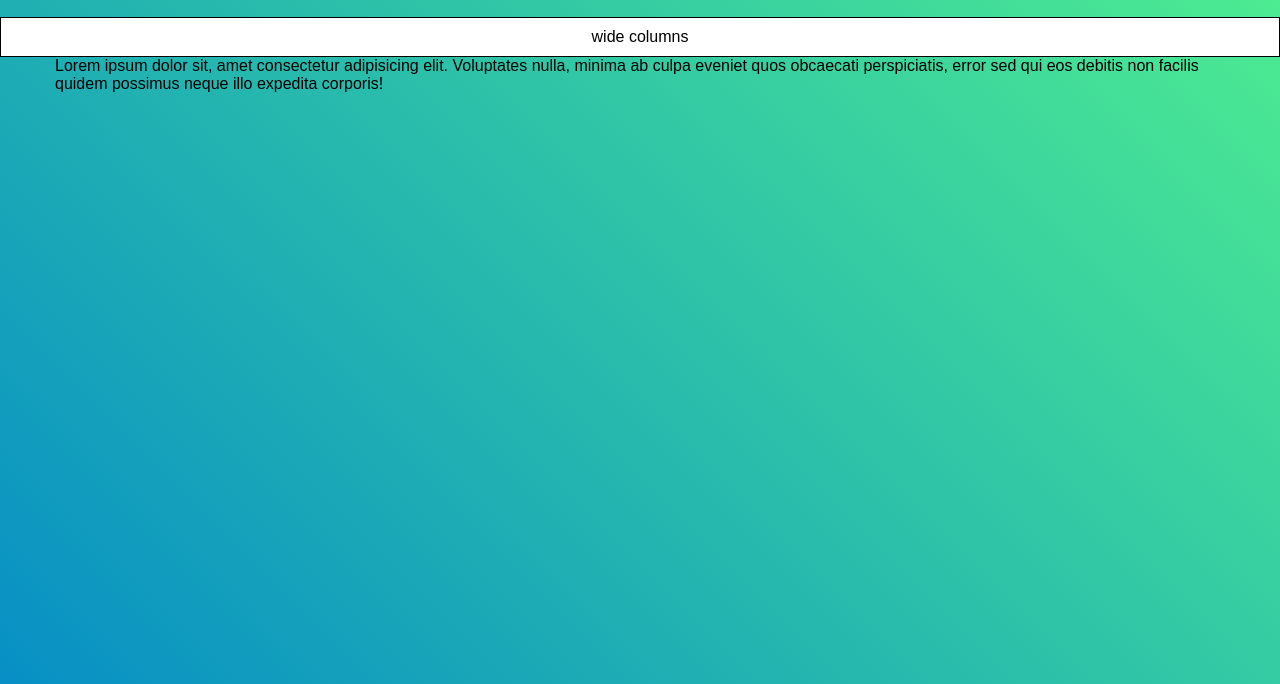
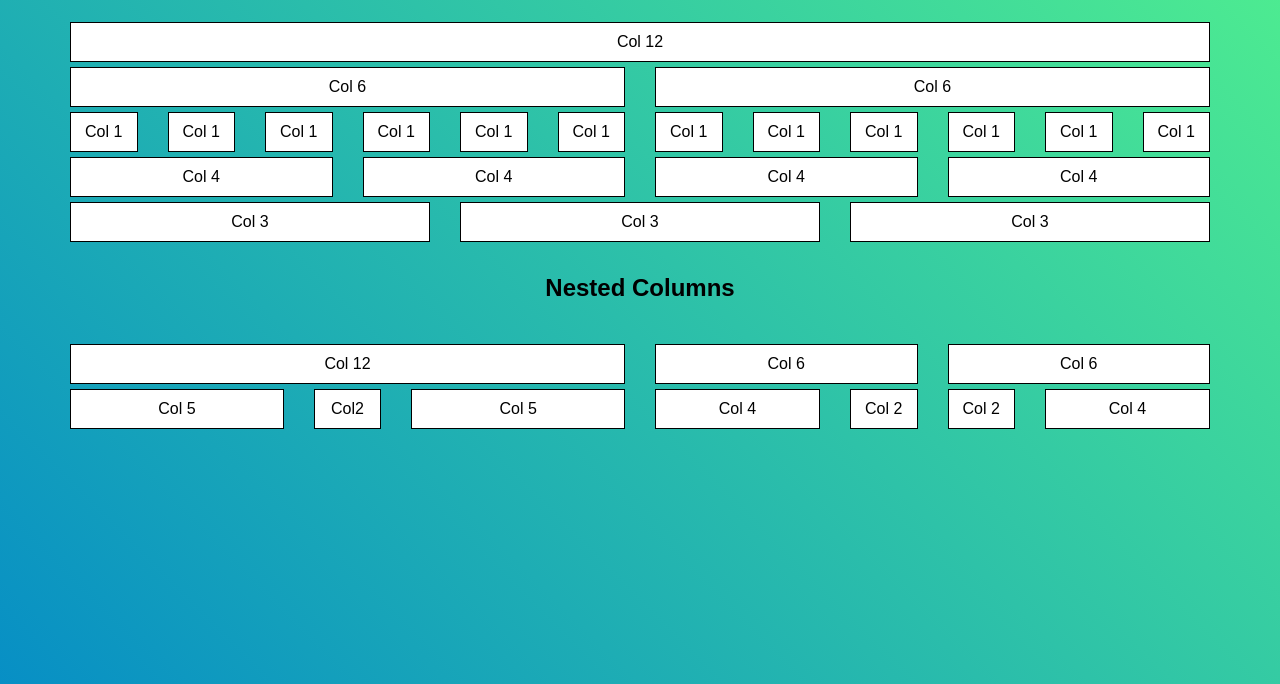
Before and after one commit to mariomsc7/html-css-12bool, a plain HTML site: page index.html in a window 1280 px wide. Shown: the part 116-800 px from the top of the page. Drawn offline with Linux system fonts and the light colour scheme.

Commit message:
12-grid+nesting-test

```diff
--- a/css/12-col-framework.css
+++ b/css/12-col-framework.css
@@ -15,7 +15,25 @@
     margin: 0 auto;
 }
 
+.container::after {
+    content: "";
+    display: table;
+    clear: both;
+}
+
 /* COLUMNS ------------------------------------------------*/
+
+[class*="col-"] {
+    float: left;
+    padding-left: 15px;
+    padding-right: 15px;
+    padding-top: 5px;
+}
+
+[class*="col-"].padding-0 {
+    padding-left: 0;
+    padding-right: 0;
+}
 
 .col-12 {
     width: 100%;
--- a/css/style.css
+++ b/css/style.css
@@ -11,6 +11,10 @@ h1,h2 {
     text-align: center;
 }
 
+h2 {
+    margin-top: 2rem;
+}
+
 .box {
     padding: 10px;
     background: white;
--- a/index.html
+++ b/index.html
@@ -13,9 +13,68 @@
 
 <body>
 
-    <h1>12 grid</h1>
-    <div class="box">wide columns</div>
-    <div class="container">Lorem ipsum dolor sit, amet consectetur adipisicing elit. Voluptates nulla, minima ab culpa eveniet quos obcaecati perspiciatis, error sed qui eos debitis non facilis quidem possimus neque illo expedita corporis!</div>
+    <h1>12 Bool Grid</h1>
+
+    <div class="container">
+        <div class="col-12"><div class="box">Col 12</div></div>
+        <div class="col-6"><div class="box">Col 6</div></div>
+        <div class="col-6"><div class="box">Col 6</div></div>
+    </div>
+
+    <div class="container">
+        <div class="col-1"><div class="box">Col 1</div></div>
+        <div class="col-1"><div class="box">Col 1</div></div>
+        <div class="col-1"><div class="box">Col 1</div></div>
+        <div class="col-1"><div class="box">Col 1</div></div>
+        <div class="col-1"><div class="box">Col 1</div></div>
+        <div class="col-1"><div class="box">Col 1</div></div>
+        <div class="col-1"><div class="box">Col 1</div></div>
+        <div class="col-1"><div class="box">Col 1</div></div>
+        <div class="col-1"><div class="box">Col 1</div></div>
+        <div class="col-1"><div class="box">Col 1</div></div>
+        <div class="col-1"><div class="box">Col 1</div></div>
+        <div class="col-1"><div class="box">Col 1</div></div>
+    </div>
+
+    <div class="container">
+        <div class="col-3"><div class="box">Col 4</div></div>
+        <div class="col-3"><div class="box">Col 4</div></div>
+        <div class="col-3"><div class="box">Col 4</div></div>
+        <div class="col-3"><div class="box">Col 4</div></div>
+    </div>
+
+    <div class="container">
+        <div class="col-4"><div class="box">Col 3</div></div>
+        <div class="col-4"><div class="box">Col 3</div></div>
+        <div class="col-4"><div class="box">Col 3</div></div>
+    </div>
+
+    <!-- NESTED COLUMNS -->
+    <h2>Nested Columns</h2>
+
+    <div class="container">
+        <!-- col left -->
+        <div class="col-6 padding-0">
+            <div class="container">
+                <div class="col-12"><div class="box">Col 12</div></div>
+                <div class="col-5"><div class="box">Col 5</div></div>
+                <div class="col-2"><div class="box">Col2</div></div>
+                <div class="col-5"><div class="box">Col 5</div></div>
+            </div>
+        </div>
+
+        <!-- col right -->
+        <div class="col-6 padding-0">
+            <div class="container">
+                <div class="col-6"><div class="box">Col 6</div></div>
+                <div class="col-6"><div class="box">Col 6</div></div>
+                <div class="col-4"><div class="box">Col 4</div></div>
+                <div class="col-2"><div class="box">Col 2</div></div>
+                <div class="col-2"><div class="box">Col 2</div></div>
+                <div class="col-4"><div class="box">Col 4</div></div>
+            </div>
+        </div>
+    </div>
 
 </body>
 
```
